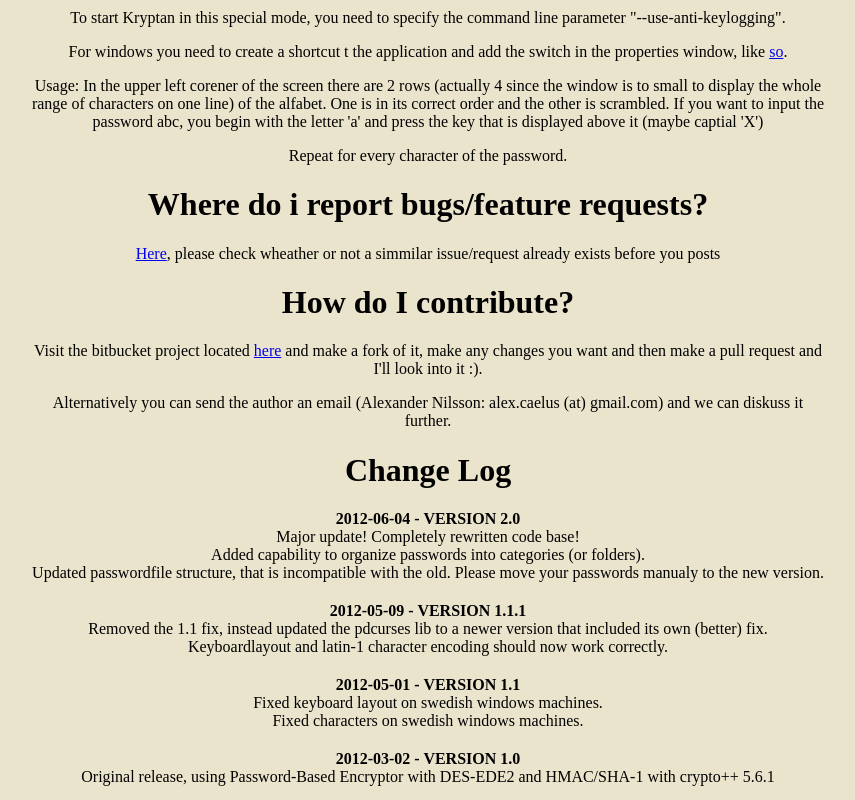
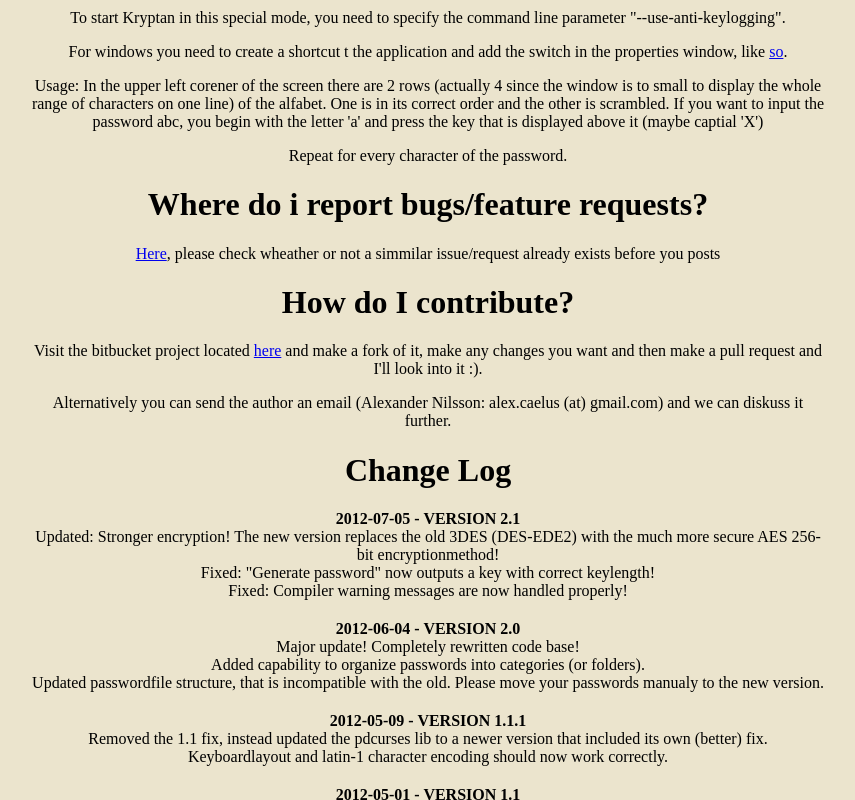
Before and after one commit to alex-caelus/kryptan, a plain HTML site: page doc/index.html in a window 1280 px wide. Shown: the part 1943-2743 px from the top of the page, without its empty margins (212-1067 px from the left). Drawn offline with Linux system fonts and the light colour scheme.

Commit message:
Updated documentation for the new version

```diff
--- a/doc/index.html
+++ b/doc/index.html
@@ -23,7 +23,7 @@
                 <p>A secure password storage application, for both Windows and Linux. It uses a text-based interface and works great on linux over SSH, as well as a standalone Windows application.</p>
                 <p>List of features:</p>
                 <ul>
-                    <li>All passwords are stored using industrial grade encryption. (3DES)</li>
+                    <li>All passwords are stored using industrial grade encryption. (256-bit AES)</li>
                     <li>Retrieval of passwords needs a decryption key. (MASTER-KEY)</li>
                     <li>Local standalone application. (No internet access is neccesary)</li>
                     <li>Multi platform. Works on both Windows and Linux.</li>
@@ -87,13 +87,20 @@
 
             <h1 id="changelog"> Change Log </h1>
                 <dl>
+                    <dt>2012-07-05 - VERSION 2.1</dt>
+                    <dd>
+                        <ul>
+                            <li>Updated: Stronger encryption! The new version replaces the old 3DES (DES-EDE2) with the much more secure AES 256-bit encryptionmethod!</li>
+							<li>Fixed: "Generate password" now outputs a key with correct keylength!</li>
+							<li>Fixed: Compiler warning messages are now handled properly!</li>
+                        </ul>
+                    </dd>
                     <dt>2012-06-04 - VERSION 2.0</dt>
                     <dd>
                         <ul>
                             <li>Major update! Completely rewritten code base!</li>
                             <li>Added capability to organize passwords into categories (or folders).</li>
 							<li>Updated passwordfile structure, that is incompatible with the old. Please move your passwords manualy to the new version.</li>
-							<li></li>
                         </ul>
                     </dd>
                     <dt>2012-05-09 - VERSION 1.1.1</dt>
```
